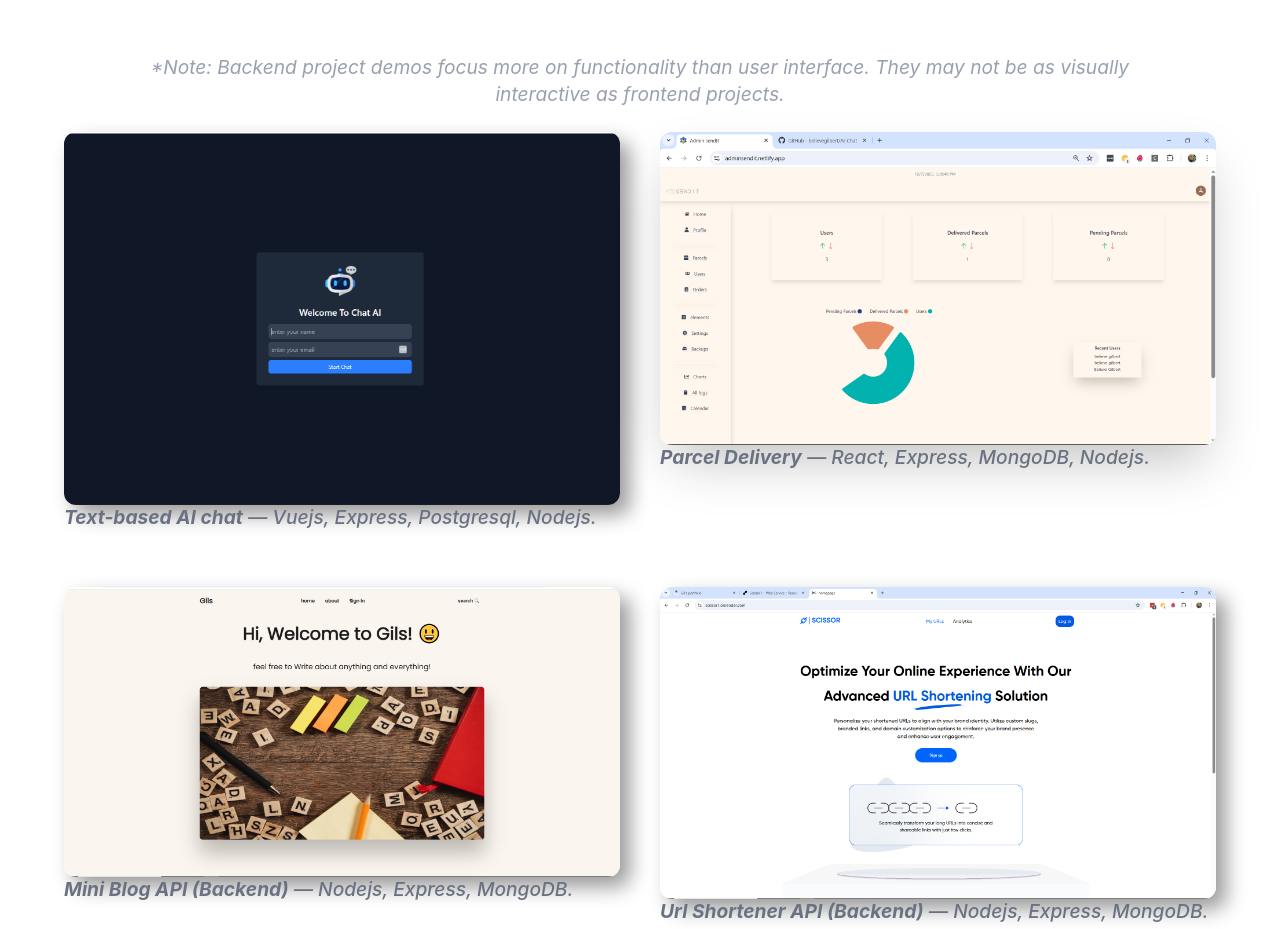
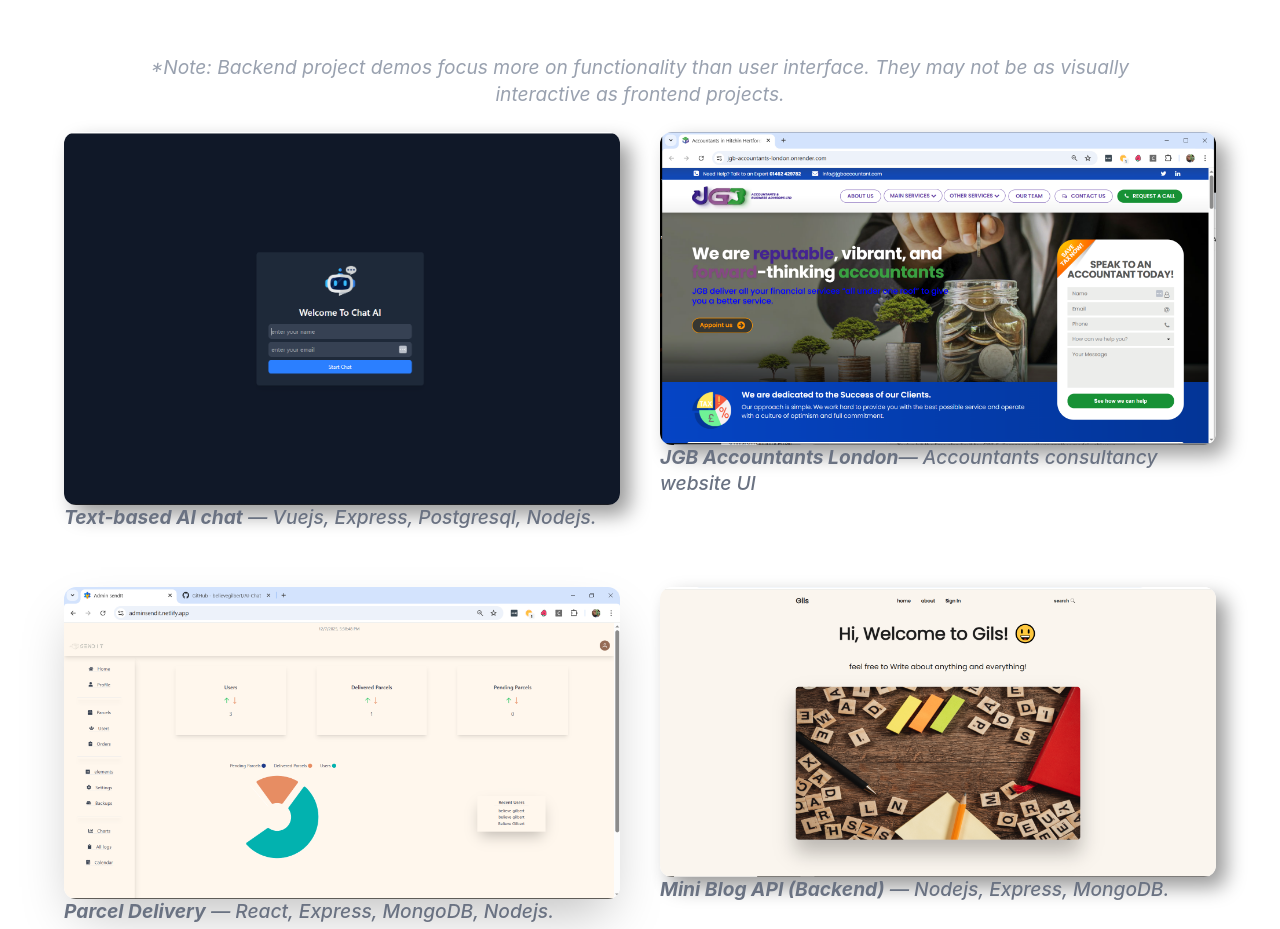
Before and after one commit to believegilbert/portfolio, a React (Vite) app: page / in a window 1280 px wide. Shown: the part 2520-3449 px from the top of the page. Built offline with nearby package versions, Linux system fonts and the light colour scheme.

Commit message:
added JGB accountants image in the public folder and linking its website in works section

```diff
--- a/src/components/Work.tsx
+++ b/src/components/Work.tsx
@@ -25,6 +25,20 @@ const Work = () => {
               Express, Postgresql, Nodejs.
             </span>
           </div>
+
+          <div>
+            <a href="https://jgb-accountants-london.onrender.com/">
+              <img
+                src="/JGBaccountants.png"
+                className="w-[100%] h-auto rounded-xl shadow-[10px_10px_20px_rgba(0,0,0,0.4)] hover:scale-105 transition-transform duration-100 active:shadow-2xl active:scale-105 active:transition-transform active:duration-100"
+              />
+            </a>
+            <span className="text-xs sm:text-[1.2rem] text-gray-500 italic font-medium">
+              <span className="font-bold"> JGB Accountants London</span>
+              — Accountants consultancy website UI
+            </span>
+          </div>
+
           <div>
             <a href="https://adminsendit.netlify.app/">
 
```
Also changed, not shown: public/JGBaccountants.png (added).
